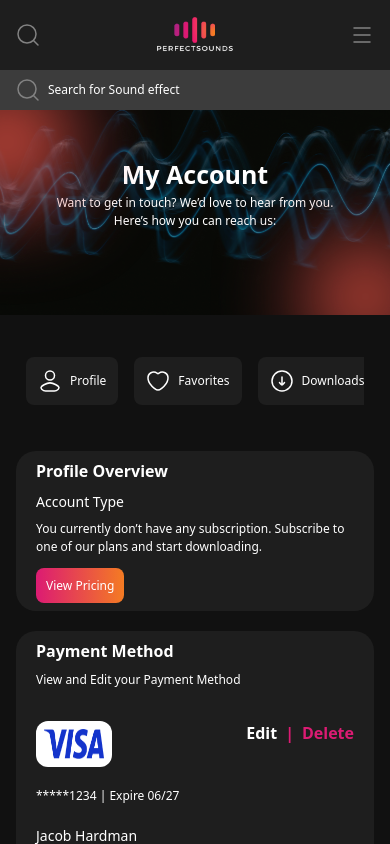
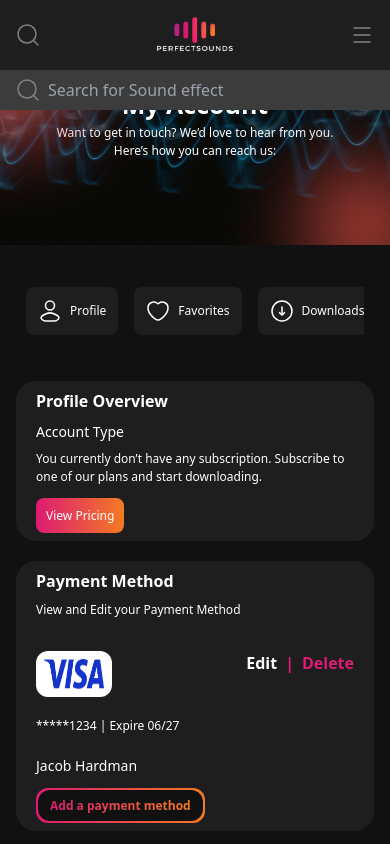
Before and after one commit to Miltonbhowmick/perfect-sounds-next, a Next.js app: page /account/billing-and-invoice in a window 390 px wide. Both pictures are taken after a click on the element 28 px from the left and 35 px from the top of the page. Shown: the top 844 px of the page. Built offline with nearby package versions, Linux system fonts and the light colour scheme; no server answers.

Commit message:
fix: navbar gap with home hero banner

```diff
--- a/src/components/header/mobile-navbar.js
+++ b/src/components/header/mobile-navbar.js
@@ -26,7 +26,9 @@ const MobileNavbar = ({ className }) => {
   };
 
   return (
-    <nav className={`${className} relative z-[10] bg-secondaryBg`}>
+    <nav
+      className={`${className} fixed top-0 left-0 right-0 z-[99] bg-secondaryBg`}
+    >
       <div className="container">
         <div className="h-[70px] flex justify-between items-center">
           <div
@@ -84,7 +86,11 @@ const MobileNavbar = ({ className }) => {
                     />
                   </svg>
                 </div>
-                <p className="text-primaryText">Search for Sound effect</p>
+                {/* <p className="text-primaryText">Search for Sound effect</p> */}
+                <input
+                  className="text-secondaryText bg-transparent outline-0"
+                  placeholder="Search for Sound effect"
+                />
               </div>
             </div>
           )}
--- a/src/components/header/navbar.js
+++ b/src/components/header/navbar.js
@@ -21,7 +21,7 @@ export default function Navbar({ className }) {
       className={`${className} bg-secondaryBg fixed top-0 left-0 right-0 z-[99]`}
     >
       <div className="container">
-        <div className="py-2 lg:h-[100px] flex justify-between items-center">
+        <div className="py-2 md:h-[70px] lg:h-[100px] flex justify-between items-center">
           <div className="basis-[30%] shrink grow-0 flex gap-2 items-center">
             <svg
               className="w-[20px]"
```
